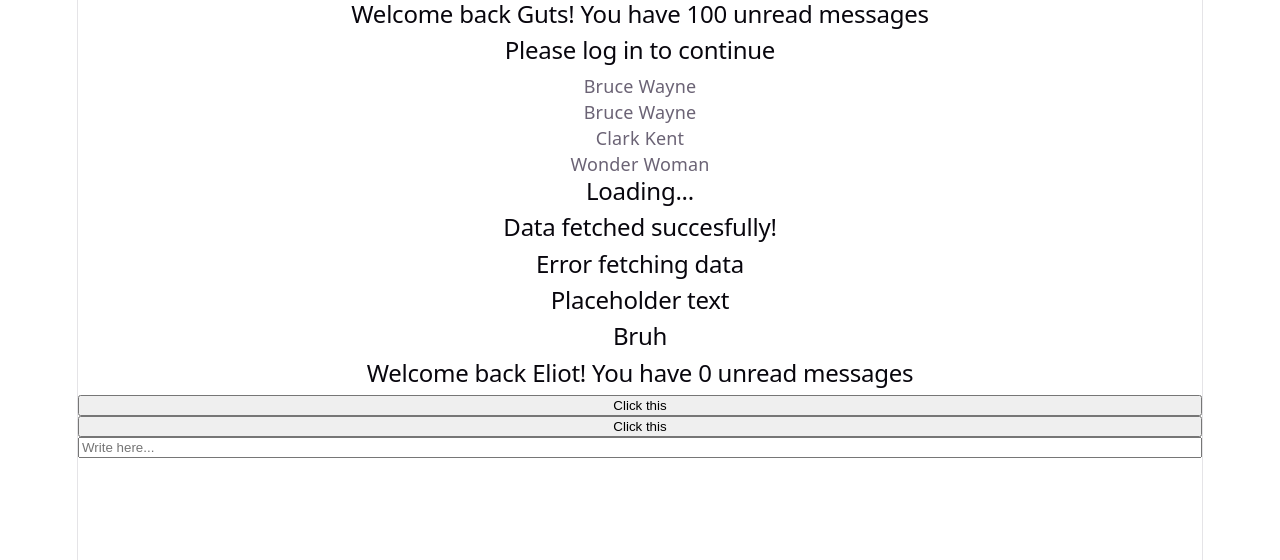
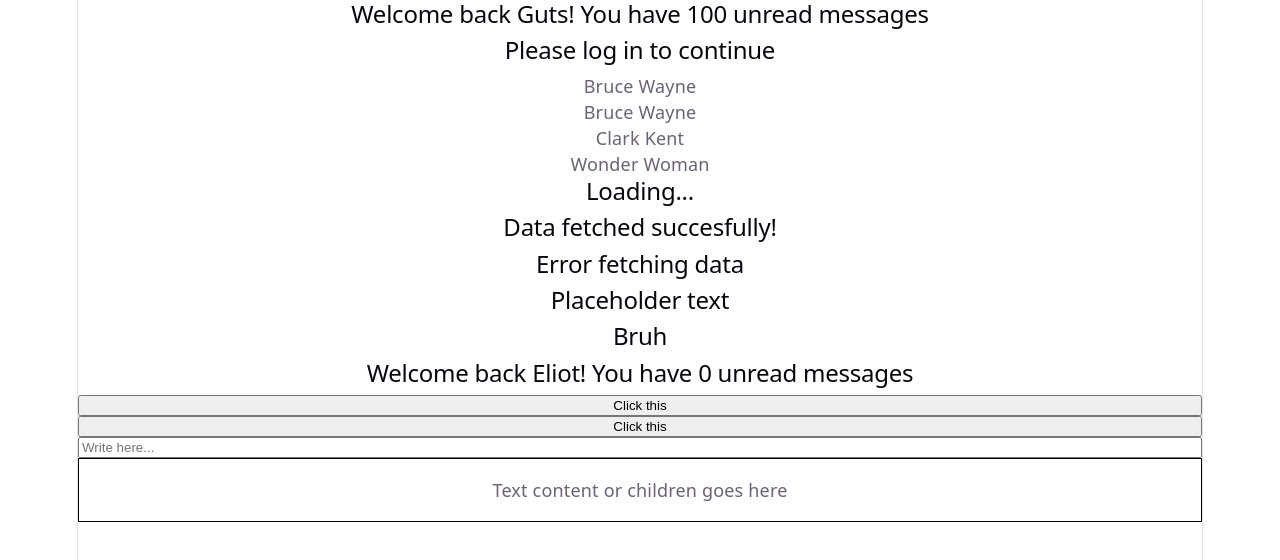
Before and after one commit to khalilovmusa/React-TS, a React (Vite) app: page / in a window 1280 px wide. Shown: the top 560 px of the page. Built offline with nearby package versions, Linux system fonts and the light colour scheme.

Commit message:
Style Props add

```diff
--- a/src/App.tsx
+++ b/src/App.tsx
@@ -1,5 +1,6 @@
 import './App.css'
 import { Button } from './components/Button'
+import { Container } from './components/Container'
 import { Greet } from './components/Greet'
 import { Header } from './components/Header'
 import { Input } from './components/Input'
@@ -54,6 +55,7 @@ function App() {
         Click this
       </Button>
       <Input handleChange={(e) => e.target.value} value='' />
+      <Container styles={{ border: '1px solid black', padding: '1rem' }} />
     </>
   )
 }
--- /dev/null
+++ b/src/components/Container.tsx
@@ -0,0 +1,11 @@
+type ContainterProps = {
+   styles: React.CSSProperties
+}
+
+export const Container = (props: ContainterProps) => {
+   return(
+      <div style={props.styles}>
+         Text content or children goes here
+      </div>
+   )
+}
```
